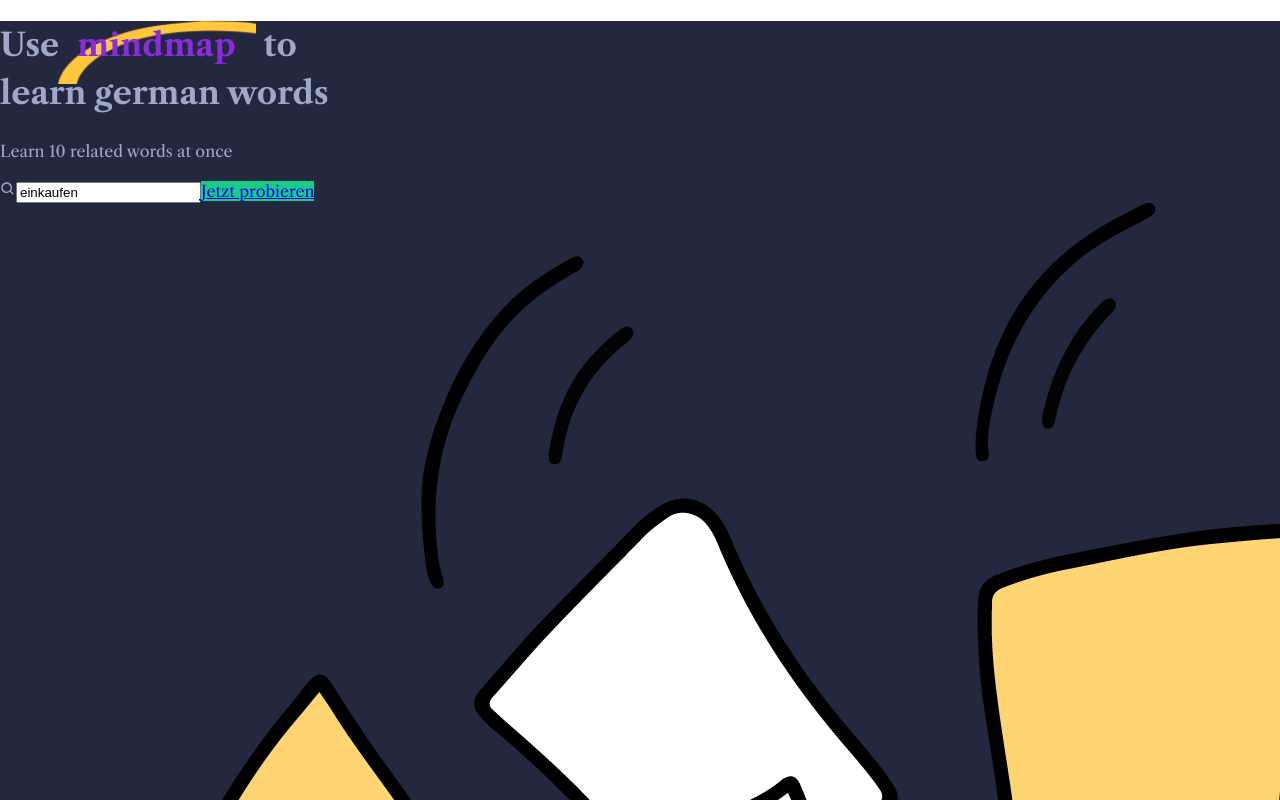
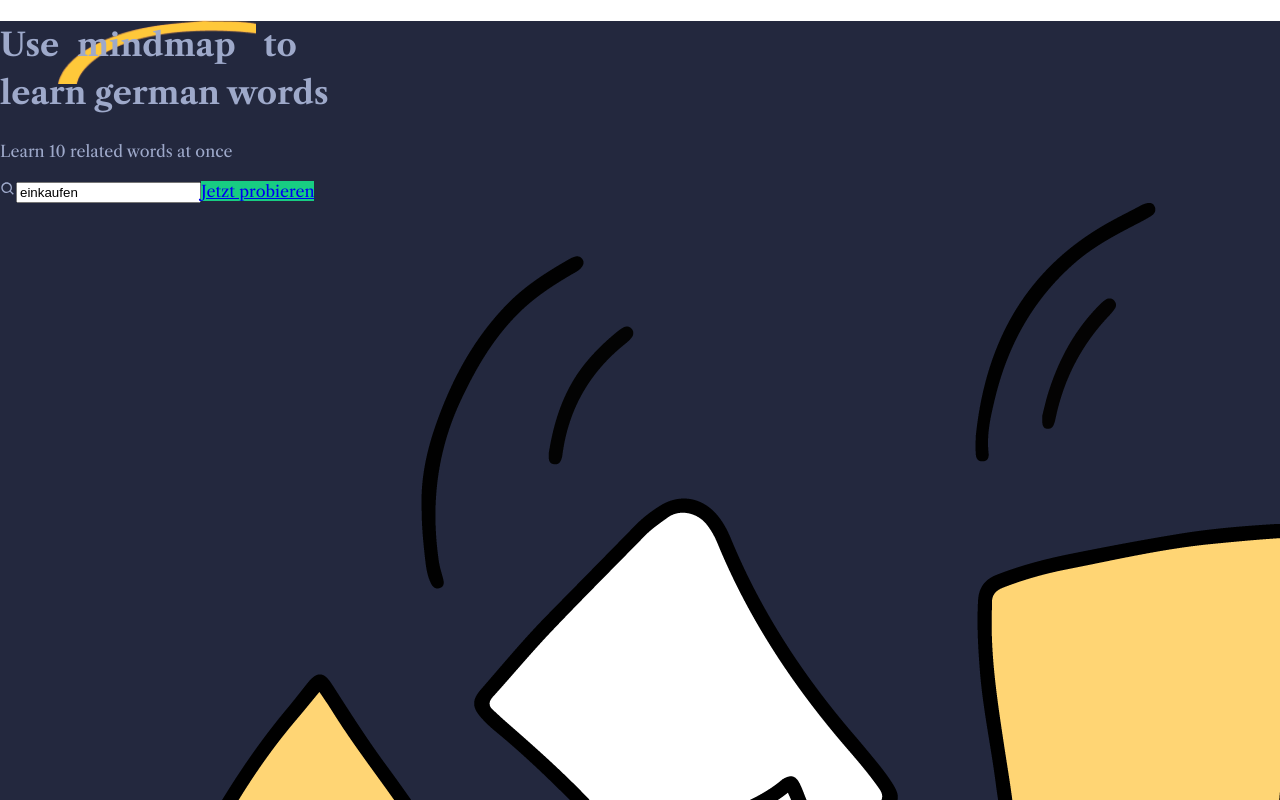
Before and after one commit to susizhang/German_Mindmap_Dictionary_frontend, a React (Create React App) app: page /introduction in a window 1280 px wide. Shown: the top 800 px of the page. Built offline with nearby package versions, Linux system fonts and the light colour scheme; no server answers; what markmap-view would draw is missing.

Commit message:
css modifying

```diff
--- a/src/components/introduction/Introduction.js
+++ b/src/components/introduction/Introduction.js
@@ -16,7 +16,7 @@ const Introduction = () => {
         Learn 10 related words at once
       </p>
 
-      <div className=" border-2 border-gray-200  h-16 mt-6 rounded-full w-1/2 flex font-normal  ">
+      <div className=" border-2 border-gray-200  h-16 mt-6 rounded-full w-1/3 flex font-normal  ">
         <form className="flex ml-6 w-full items-center " action="">
           <BiSearch />
           <input
@@ -32,7 +32,7 @@ const Introduction = () => {
           </Link>
         </form>
       </div>
-      <div className=" grid grid-cols-8 box-border h-full w-ful  mt-12 justify-items-end">
+      <div className=" grid grid-cols-8 box-border h-full w-ful  mt-12 justify-items-end ">
         <img className="w-72 col-start-2 col-span-2 " src={logo} alt="logo" />
         <img className="col-span-4" src={firstPageImg} alt="beispiel" />
       </div>
--- a/src/components/introduction/introduction.css
+++ b/src/components/introduction/introduction.css
@@ -3,7 +3,7 @@
 }
 
 .intro-mindmap {
-  color: blueviolet;
+  /* color: blueviolet; */
   margin-left: -10px;
   padding: 20px;
   background-image: url("../../assets/Loop.png");
```
